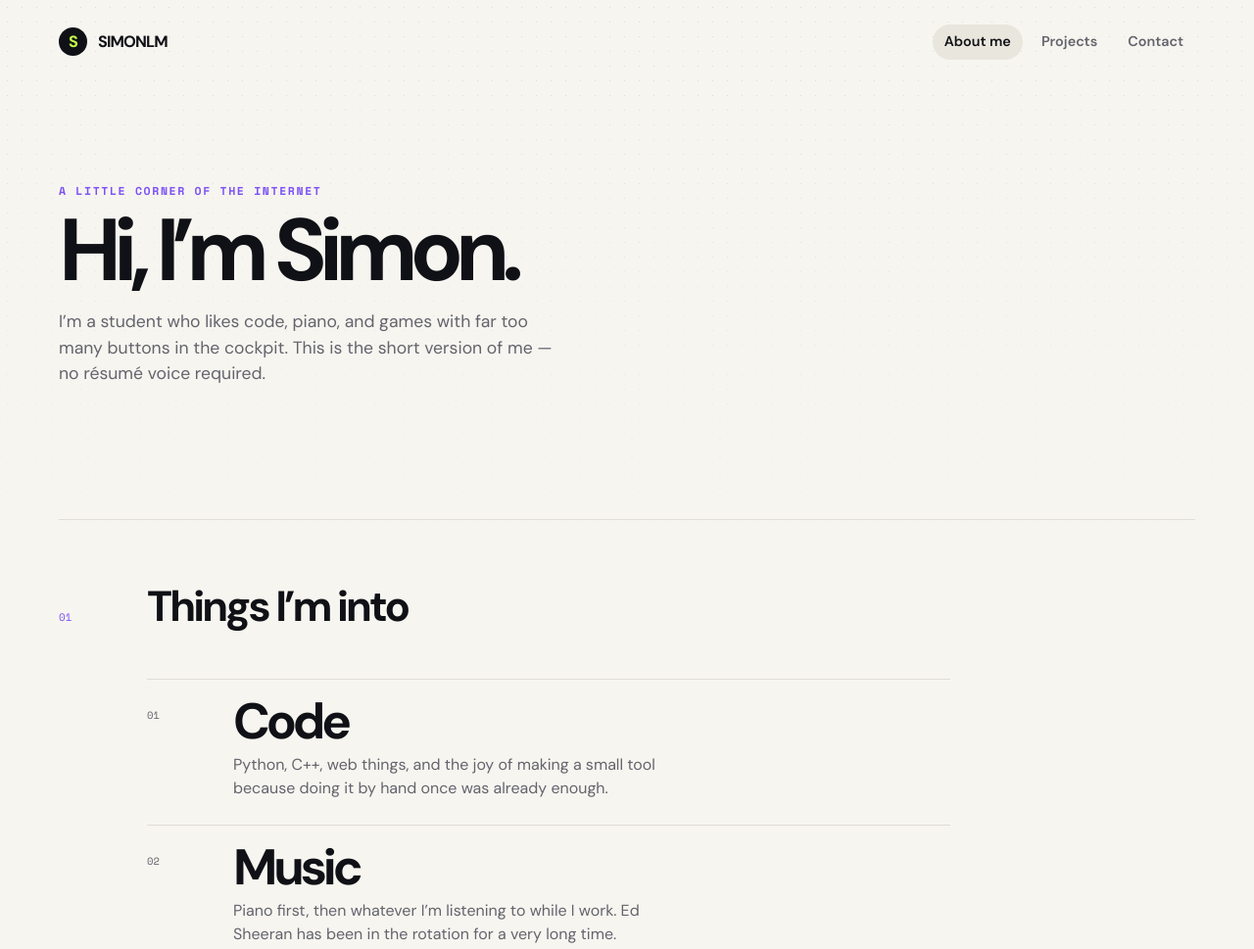
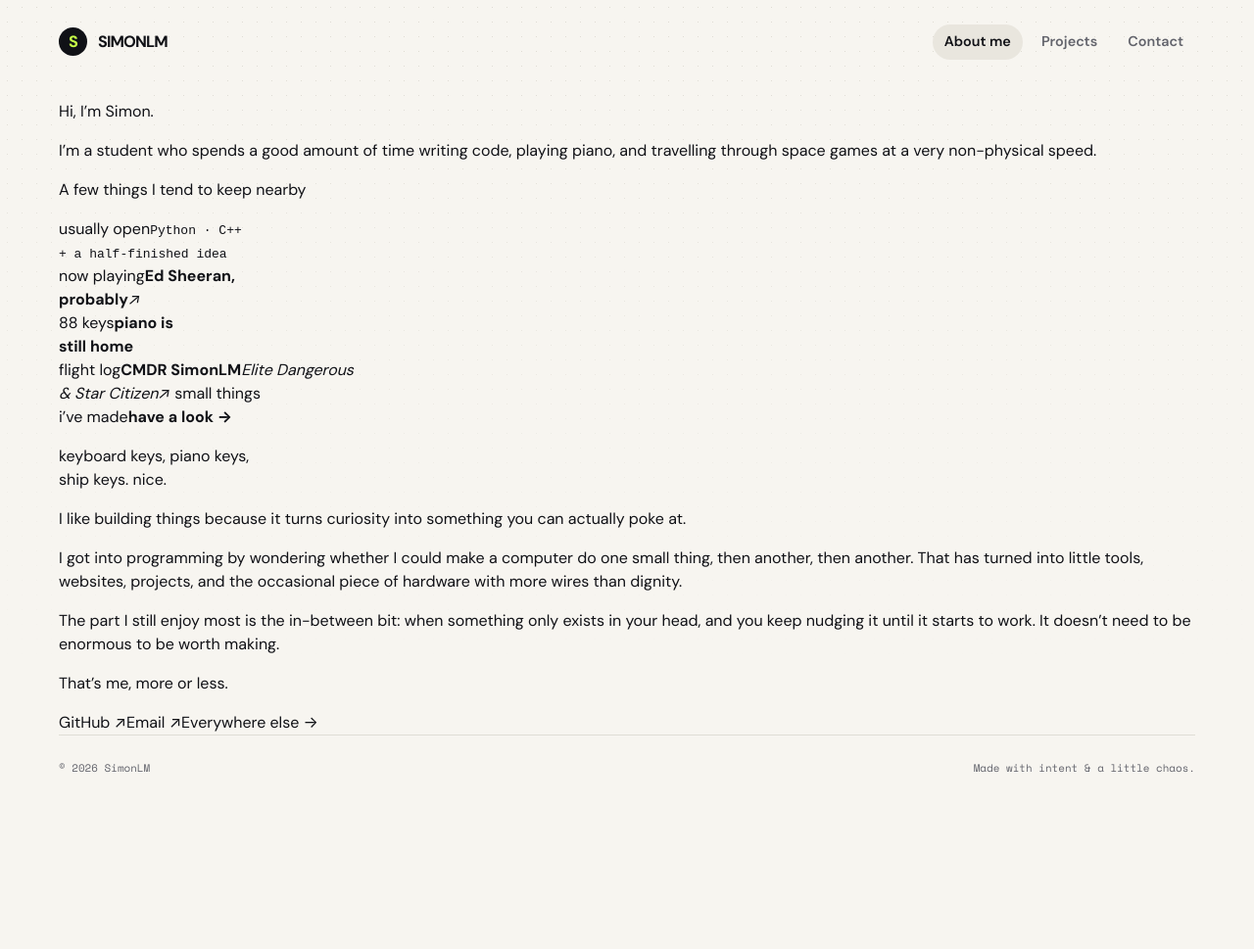
Before and after one commit to masalaempire/meweb, a plain HTML site: page about.html in a window 1280 px wide. Shown: the top 969 px of the page at 98% size. After the commit the page ends 832 px from the top, so only its background shows below. Drawn offline with nearby package versions, Linux system fonts and the light colour scheme.

Commit message:
Compose About page as one connected personal scene

```diff
--- a/about.html
+++ b/about.html
@@ -6,40 +6,30 @@
 <link href="https://fonts.googleapis.com/css2?family=Caveat:wght@500;600&family=DM+Sans:wght@400;500;600;700&family=Space+Mono:wght@400;700&display=swap" rel="stylesheet"><link rel="stylesheet" href="styles.css">
 </head><body><div class="shell">
 <nav><a class="brand" href="index.html"><span class="brand-mark">S</span>SIMONLM</a><div class="nav-links"><a class="active" href="about.html">About me</a><a href="projects.html">Projects</a><a href="contact.html">Contact</a></div></nav>
-<main class="about-editorial">
-  <header class="about-intro">
-    <div class="eyebrow">A little corner of the internet</div>
-    <h1>Hi, I’m Simon.</h1>
-    <p>I’m a student who likes code, piano, and games with far too many buttons in the cockpit. This is the short version of me — no résumé voice required.</p>
-  </header>
+<main class="about-composition">
+  <div class="about-opening">
+    <p class="about-hello">Hi, I’m Simon.</p>
+    <p>I’m a student who spends a good amount of time writing code, playing piano, and travelling through space games at a very non-physical speed.</p>
+  </div>
 
-  <section class="about-interests" aria-labelledby="interests-title">
-    <div class="section-label"><span>01</span><h2 id="interests-title">Things I’m into</h2></div>
-    <div class="interest-lines">
-      <article><span class="interest-number">01</span><div><h3>Code</h3><p>Python, C++, web things, and the joy of making a small tool because doing it by hand once was already enough.</p></div></article>
-      <article><span class="interest-number">02</span><div><h3>Music</h3><p>Piano first, then whatever I’m listening to while I work. Ed Sheeran has been in the rotation for a very long time.</p></div></article>
-      <article><span class="interest-number">03</span><div><h3>Space games</h3><p>Elite Dangerous and Star Citizen — for when I want to travel several light years instead of answering an email.</p></div></article>
-    </div>
-  </section>
+  <div class="about-canvas" aria-label="A few things that say something about Simon">
+    <p class="canvas-caption">A few things I tend to keep nearby</p>
+    <div class="canvas-code"><span>usually open</span><code>Python · C++<br>+ a half-finished idea</code></div>
+    <a class="canvas-music" href="https://music.apple.com/cn/playlist/eds-songs/pl.u-qxylEMMs2v2DB2R?l=en-GB" target="_blank" rel="noreferrer"><span>now playing</span><strong>Ed Sheeran,<br>probably</strong><i>↗</i></a>
+    <div class="canvas-piano"><span>88 keys</span><b>piano is<br>still home</b></div>
+    <a class="canvas-flight" href="https://simonlm.space" target="_blank" rel="noreferrer"><span>flight log</span><strong>CMDR SimonLM</strong><em>Elite Dangerous<br>&amp; Star Citizen</em><i>↗</i></a>
+    <a class="canvas-project" href="projects.html"><span>small things<br>i’ve made</span><b>have a look →</b></a>
+    <p class="canvas-scribble">keyboard keys, piano keys,<br>ship keys. nice.</p>
+  </div>
 
-  <section class="about-desk" aria-labelledby="desk-title">
-    <div class="section-label"><span>02</span><h2 id="desk-title">A few things on my desk</h2></div>
-    <div class="desk-surface">
-      <a class="desk-music" href="https://music.apple.com/cn/playlist/eds-songs/pl.u-qxylEMMs2v2DB2R?l=en-GB" target="_blank" rel="noreferrer"><span>Now playing</span><strong>Ed Sheeran, probably</strong><i>↗</i></a>
-      <div class="desk-code"><span>tiny rule of thumb</span><code>if (it seems fun)<br>&nbsp;&nbsp;make it;</code></div>
-      <a class="desk-flight" href="https://simonlm.space" target="_blank" rel="noreferrer"><span>Flight log</span><strong>CMDR SimonLM</strong><em>somewhere out there</em><i>↗</i></a>
-      <p class="desk-scribble">Piano keys, keyboard keys,<br>ship keys. Similar enough.</p>
-    </div>
-  </section>
+  <div class="about-thread">
+    <p class="thread-lead">I like building things because it turns curiosity into something you can actually poke at.</p>
+    <div class="thread-copy"><p>I got into programming by wondering whether I could make a computer do one small thing, then another, then another. That has turned into little tools, websites, projects, and the occasional piece of hardware with more wires than dignity.</p><p>The part I still enjoy most is the in-between bit: when something only exists in your head, and you keep nudging it until it starts to work. It doesn’t need to be enormous to be worth making.</p></div>
+  </div>
 
-  <section class="about-story" aria-labelledby="story-title">
-    <div class="section-label"><span>03</span><h2 id="story-title">How I got here</h2></div>
-    <div class="story-copy"><p>I got interested in programming the same way I get interested in most things: I wanted to see if I could make something work. At first it was little experiments, then projects, then the familiar “I’ll just fix one more thing” loop.</p><p>I still like that part best — the moment a vague idea turns into something you can click, hear, run, or accidentally break. Robotics and hardware are a natural extension of that: more wires, more consequences.</p></div>
-  </section>
-
-  <section class="about-closing">
+  <div class="about-ending">
     <p>That’s me, more or less.</p>
     <div><a href="https://github.com/masalaempire" target="_blank" rel="noreferrer">GitHub ↗</a><a href="mailto:simonlm@simonlm.one">Email ↗</a><a href="contact.html">Everywhere else →</a></div>
-  </section>
+  </div>
 </main>
 <footer class="site-footer"><span>© 2026 SimonLM</span><span>Made with intent &amp; a little chaos.</span></footer></div></body></html>
```
